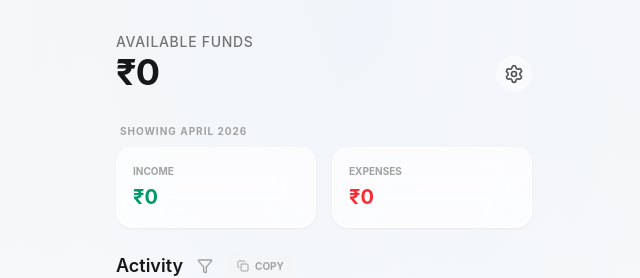
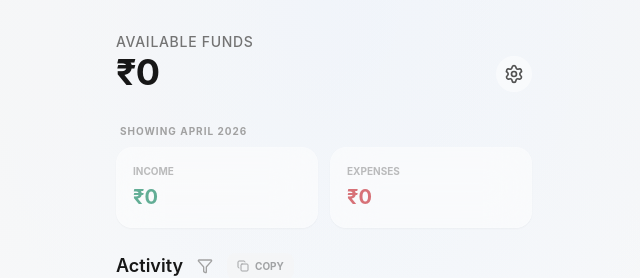
Before and after one commit to talandsouza/expense-manager, a React (Vite) app: page / in a window 1280 px wide. Shown: the top 278 px of the page, without its empty margins (313-953 px from the left). Built offline with nearby package versions, Linux system fonts and the light colour scheme.

Commit message:
Add files via upload

```diff
--- a/src/App.tsx
+++ b/src/App.tsx
@@ -46,6 +46,7 @@ export default function App() {
   const [isCopied, setIsCopied] = useState(false);
   const [isResetModalOpen, setIsResetModalOpen] = useState(false);
   const [showFilters, setShowFilters] = useState(false);
+  const [filterType, setFilterType] = useState<'All' | 'Income' | 'Expense' | 'Lent'>('All');
 
   // Recurring Logic
   useEffect(() => {
@@ -161,7 +162,7 @@ export default function App() {
     };
   }, [accounts, totalAssets, transactions]);
 
-  const filteredTransactions = useMemo(() => {
+  const baseFilteredTransactions = useMemo(() => {
     const filtered = transactions.filter(t => {
       const queryWords = searchQuery.toLowerCase().split(' ').filter(word => word.length > 0);
       const searchableText = `${t.description} ${t.amount} ${t.debtorNames || ''}`.toLowerCase();
@@ -187,12 +188,30 @@ export default function App() {
   }, [transactions, searchQuery, filterMonth, filterYear, filterCategory, filterAccount, sortBy, sortOrder]);
 
   const cashFlow = useMemo(() => {
-    return filteredTransactions.reduce((acc, t) => {
-      if (t.type === 'Income') acc.income += t.amount;
-      else if (t.type === 'Expense') acc.expense += t.amount;
+    return baseFilteredTransactions.reduce((acc, t) => {
+      if (t.type === 'Income') {
+        acc.income += t.amount;
+      } else if (t.type === 'Expense') {
+        // A transaction is "Lent" if it's in the Lent category AND it's not the user's own share of a split
+        if (t.category === 'Lent / Owed to Me' && !t.description.includes('(My Share)')) {
+          acc.lent += t.amount;
+        } else {
+          acc.expense += t.amount;
+        }
+      }
       return acc;
-    }, { income: 0, expense: 0 });
-  }, [filteredTransactions]);
+    }, { income: 0, expense: 0, lent: 0 });
+  }, [baseFilteredTransactions]);
+
+  const filteredTransactions = useMemo(() => {
+    if (filterType === 'All') return baseFilteredTransactions;
+    return baseFilteredTransactions.filter(t => {
+      if (filterType === 'Income') return t.type === 'Income';
+      if (filterType === 'Lent') return t.category === 'Lent / Owed to Me';
+      if (filterType === 'Expense') return t.type === 'Expense' && t.category !== 'Lent / Owed to Me';
+      return true;
+    });
+  }, [baseFilteredTransactions, filterType]);
 
   const filterDescription = useMemo(() => {
     const parts = [];
@@ -224,8 +243,13 @@ export default function App() {
       parts.push(`matching "${searchQuery}"`);
     }
 
+    // Type filter
+    if (filterType !== 'All') {
+      parts.push(`(${filterType} only)`);
+    }
+
     return parts.join(' ');
-  }, [filterMonth, filterYear, filterCategory, filterAccount, searchQuery, accounts]);
+  }, [filterMonth, filterYear, filterCategory, filterAccount, searchQuery, accounts, filterType]);
 
   const copyResults = () => {
     if (filteredTransactions.length === 0) return;
@@ -488,15 +512,39 @@ export default function App() {
                 <p className="text-[10px] font-bold uppercase text-neutral-400 tracking-widest px-1">
                   Showing {filterDescription}
                 </p>
-                <div className="grid grid-cols-2 gap-4">
-                  <div className="glass-card p-4 border-l-4 border-l-emerald-500">
+                <div className="flex flex-wrap gap-3">
+                  <button
+                    onClick={() => setFilterType(filterType === 'Income' ? 'All' : 'Income')}
+                    className={cn(
+                      "glass-card p-4 border-l-4 border-l-emerald-500 flex-1 min-w-[120px] text-left transition-all active:scale-95",
+                      filterType === 'Income' ? "ring-2 ring-emerald-500 ring-offset-2" : "opacity-70 grayscale-[0.3]"
+                    )}
+                  >
                     <p className="text-[10px] font-bold uppercase text-neutral-400 mb-1">Income</p>
                     <p className="text-xl font-bold text-emerald-600">{formatCurrency(cashFlow.income)}</p>
-                  </div>
-                  <div className="glass-card p-4 border-l-4 border-l-red-500">
+                  </button>
+                  <button
+                    onClick={() => setFilterType(filterType === 'Expense' ? 'All' : 'Expense')}
+                    className={cn(
+                      "glass-card p-4 border-l-4 border-l-red-500 flex-1 min-w-[120px] text-left transition-all active:scale-95",
+                      filterType === 'Expense' ? "ring-2 ring-red-500 ring-offset-2" : "opacity-70 grayscale-[0.3]"
+                    )}
+                  >
                     <p className="text-[10px] font-bold uppercase text-neutral-400 mb-1">Expenses</p>
                     <p className="text-xl font-bold text-red-500">{formatCurrency(cashFlow.expense)}</p>
-                  </div>
+                  </button>
+                  {cashFlow.lent > 0 && (
+                    <button
+                      onClick={() => setFilterType(filterType === 'Lent' ? 'All' : 'Lent')}
+                      className={cn(
+                        "glass-card p-4 border-l-4 border-l-blue-500 flex-1 min-w-[120px] text-left transition-all active:scale-95",
+                        filterType === 'Lent' ? "ring-2 ring-blue-500 ring-offset-2" : "opacity-70 grayscale-[0.3]"
+                      )}
+                    >
+                      <p className="text-[10px] font-bold uppercase text-neutral-400 mb-1">Lent</p>
+                      <p className="text-xl font-bold text-blue-500">{formatCurrency(cashFlow.lent)}</p>
+                    </button>
+                  )}
                 </div>
               </div>
 
@@ -528,7 +576,7 @@ export default function App() {
                       {isCopied ? 'Copied!' : 'Copy'}
                     </button>
                   </div>
-                  {(filterMonth !== dateFns.format(new Date(), 'MMMM') || filterYear !== dateFns.format(new Date(), 'yyyy') || filterCategory !== 'All' || filterAccount !== 'All' || searchQuery !== '' || sortBy !== 'date' || sortOrder !== 'desc') && (
+                  {(filterMonth !== dateFns.format(new Date(), 'MMMM') || filterYear !== dateFns.format(new Date(), 'yyyy') || filterCategory !== 'All' || filterAccount !== 'All' || searchQuery !== '' || sortBy !== 'date' || sortOrder !== 'desc' || filterType !== 'All') && (
                     <button
                       onClick={() => {
                         setSearchQuery('');
@@ -538,6 +586,7 @@ export default function App() {
                         setFilterAccount('All');
                         setSortBy('date');
                         setSortOrder('desc');
+                        setFilterType('All');
                       }}
                       className="text-[10px] font-bold uppercase text-blue-600 hover:text-blue-700 transition-colors"
                     >
@@ -702,13 +751,23 @@ export default function App() {
                         <div className="flex flex-col items-end flex-shrink-0">
                           <p className={cn(
                             "font-bold text-sm whitespace-nowrap leading-tight",
-                            t.type === 'Income' ? "text-emerald-600" : "text-neutral-900"
+                            t.type === 'Income' ? "text-emerald-600" :
+                            t.type === 'Transfer' ? "text-neutral-900" :
+                            (t.category === 'Lent / Owed to Me' && !t.description.includes('(My Share)')) ? "text-blue-500" :
+                            "text-red-500"
                           )}>
                             {t.type === 'Income' ? '+' : '-'}{formatCurrency(t.amount)}
                           </p>
                           <div className="flex items-center gap-1 mt-1">
                             <button
-                              onClick={() => setEditingTransaction(t)}
+                              onClick={() => {
+                                if (t.groupId) {
+                                  const master = transactions.find(tx => tx.groupId === t.groupId && tx.description.includes('(My Share)'));
+                                  setEditingTransaction(master || t);
+                                } else {
+                                  setEditingTransaction(t);
+                                }
+                              }}
                               className="text-neutral-400 hover:text-blue-500 p-1 transition-colors active:scale-90"
                             >
                               <Pencil size={12} />
--- a/src/components/TransactionModal.tsx
+++ b/src/components/TransactionModal.tsx
@@ -24,7 +24,11 @@ export default function TransactionModal({ accounts, onClose, onSave, categories
   const [type, setType] = useState<Transaction['type']>(initialData?.type || 'Expense');
   const [amount, setAmount] = useState(initialData?.totalAmount?.toString() || initialData?.amount?.toString() || '');
   const [description, setDescription] = useState(initialData?.description.replace(/ \(My Share\)$| \(Lent\)$| \(Lent to .*\)$/, '') || '');
-  const [category, setCategory] = useState(initialData?.category || 'Miscellaneous');
+  const [category, setCategory] = useState(() => {
+    if (initialData?.originalCategory) return initialData.originalCategory;
+    if (initialData?.category === 'Lent / Owed to Me') return 'Miscellaneous';
+    return initialData?.category || 'Miscellaneous';
+  });
   const [accountId, setAccountId] = useState(initialData?.accountId || accounts[0]?.id || '');
   const [toAccountId, setToAccountId] = useState(initialData?.toAccountId || accounts[1]?.id || '');
   const [date, setDate] = useState(initialData ? dateFns.format(dateFns.parseISO(initialData.date), 'yyyy-MM-dd') : dateFns.format(new Date(), 'yyyy-MM-dd'));
@@ -146,7 +150,7 @@ export default function TransactionModal({ accounts, onClose, onSave, categories
                   onChange={e => setCategory(e.target.value)}
                   className="glass-input w-full text-sm"
                 >
-                  {categories.map(cat => <option key={cat} value={cat}>{cat}</option>)}
+                  {categories.filter(cat => cat !== 'Lent / Owed to Me').map(cat => <option key={cat} value={cat}>{cat}</option>)}
                 </select>
               </div>
 
@@ -377,11 +381,11 @@ export default function TransactionModal({ accounts, onClose, onSave, categories
                 myShareAmount: parseFloat(myShareAmountInput || '0'),
                 numPeople: parseInt(numPeople),
                 totalAmount,
-                debtorNames
+                debtorNames,
+                originalCategory: category
               };
 
               // Entry A: My Share
-              if (myShareAmount > 0) {
               results.push({
                 ...commonData,
                 amount: myShareAmount,
@@ -389,7 +393,6 @@ export default function TransactionModal({ accounts, onClose, onSave, categories
                 category,
                 ...splitMetadata
               });
-              }
 
               // Entry B: Lent
               if (lentAmount > 0) {
--- a/src/types.ts
+++ b/src/types.ts
@@ -26,4 +26,5 @@ export interface Transaction {
   numPeople?: number;
   totalAmount?: number;
   debtorNames?: string;
+  originalCategory?: string;
 }
```
Lines whose indentation alone changed are shown as unchanged.
